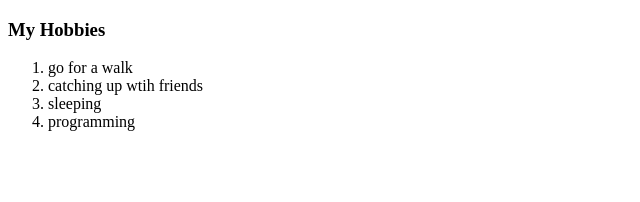
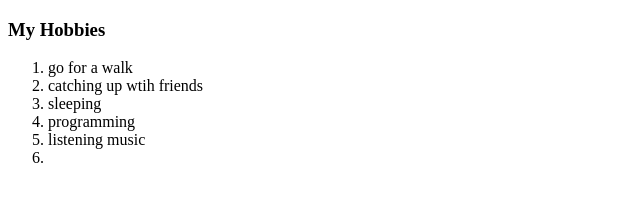
Before and after one commit to bodosa/cv, a plain HTML site: page hobies.html in a window 1280 px wide. Shown: the whole page, without its empty margins (0-640 px from the left). Drawn offline with Linux system fonts and the light colour scheme.

Commit message:
Update hobies.html

```diff
--- a/hobies.html
+++ b/hobies.html
@@ -11,6 +11,7 @@
             <li>catching up wtih friends</li>
             <li>sleeping</li>
             <li>programming</li>
+            <li>listening music<li>
         </ol>
     </body>
 </html>
```
